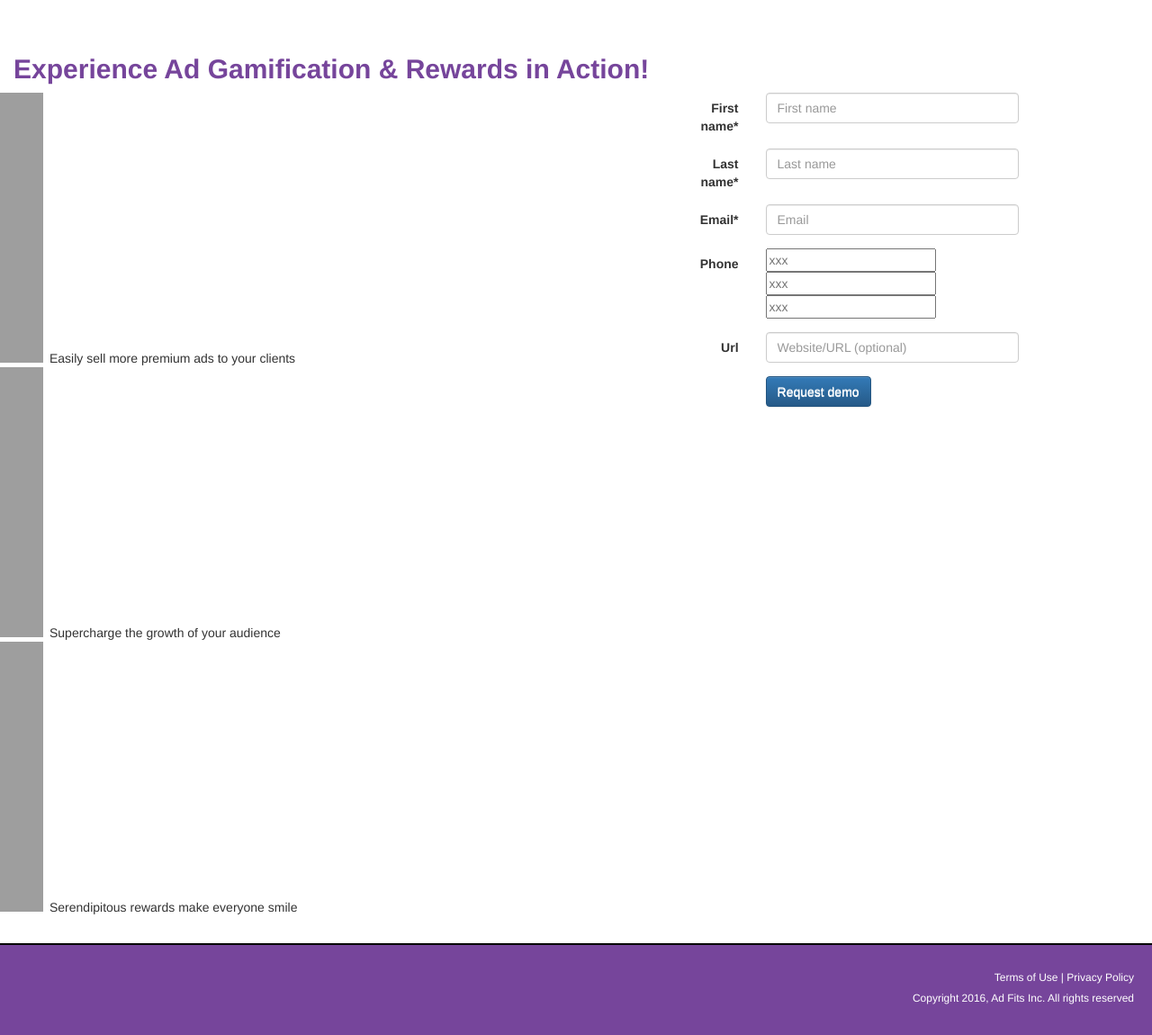
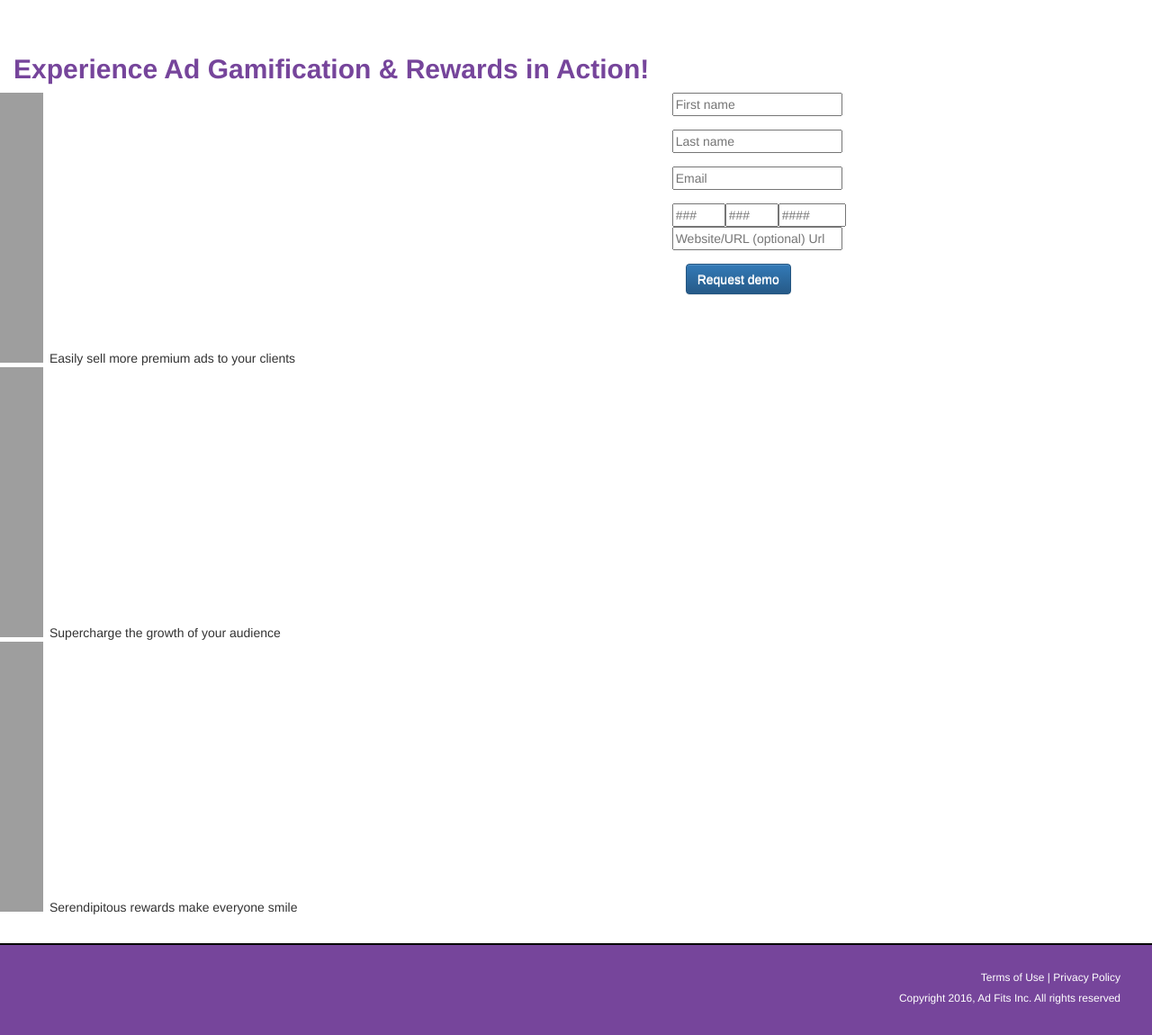
Before and after one commit to jeezybrick/ad_f_new, a Django app: page / in a window 1280 px wide. Shown: the part 100-1250 px from the top of the page at 90% size. Run offline with Django 3.2, Linux system fonts and the light colour scheme; some libraries are stand-ins or nearby versions.

Commit message:
fix footer position[3];add inline inputes;join doesnt work

```diff
--- a/init/forms.py
+++ b/init/forms.py
@@ -1,33 +1,47 @@
 from django import forms
 from crispy_forms.helper import FormHelper
-from crispy_forms.layout import Submit, Layout, Field
+from crispy_forms.layout import Submit, Layout, Field, Div
+from crispy_forms.bootstrap import InlineField
 
 
 class MyWidget(forms.widgets.MultiWidget):
     def __init__(self, attrs=None):
-
         _widgets = (
-            forms.widgets.TextInput(attrs={}),
-            forms.widgets.TextInput(),
-            forms.widgets.TextInput(),
+            forms.widgets.TextInput(attrs={'size': '4', 'placeholder': '###', 'maxlength': '3'}),
+            forms.widgets.TextInput(attrs={'size': '4', 'placeholder': '###', 'maxlength': '3'}),
+            forms.widgets.TextInput(attrs={'size': '6', 'placeholder': '####', 'maxlength': '4'}),
         )
         super(MyWidget, self).__init__(_widgets, attrs)
 
     def decompress(self, value):
         if value:
-            return [value.day, value.month, value.year]
+            print(value)
+            #return [value.day, value.month, value.year]
+            return ''.join(value)
         return [None, None, None]
 
     def format_output(self, rendered_widgets):
-        return ''.join(rendered_widgets)
+        return (
+                '<div class="row phone-inputs">'
+                '<div class="col-lg-12">'
+                '<div class="form-inline">'
+                '<div class="col-md-3 col-xs-3 col-sm-10">%s</div>'
+                '<div class="col-md-1 col-xs-3 col-sm-10 text-center">-</div>'
+                '<div class="col-md-3 col-xs-3 col-sm-2">%s</div>'
+                '<div class="col-md-1 col-xs-3 col-sm-2 text-center">-</div>'
+                '<div class="col-md-3 col-xs-4 col-sm-2">%s</div>'
+                '</div>'
+                '</div>'
+                '</div>'
+               ) % tuple(rendered_widgets)
+        # return ''.join(rendered_widgets)
 
 
 class DemoForm(forms.Form):
-
     first_name = forms.CharField()
     last_name = forms.CharField()
     email = forms.EmailField()
-    phone = forms.CharField(required=False, widget=MyWidget)
+    phone = forms.CharField(required=False, widget=MyWidget, label='')
     url = forms.URLField(required=False)
 
     def __init__(self, *args, **kwargs):
@@ -37,29 +51,31 @@
         self.helper.form_id = 'demo_form'
         self.helper.form_action = '#'
         self.helper.form_class = 'form-horizontal'
-        self.helper.label_class = 'col-md-2'
         self.helper.field_class = 'col-md-7'
 
         self.helper.add_input(Submit('submit', 'Request demo',
                                      css_class='btn btn-default btn-md'))
 
         self.helper.layout = Layout(
-            Field(
-                'first_name', placeholder='First name', css_class='col-lg-1'
+
+            InlineField(
+                'first_name'
             ),
-            Field(
-                'last_name', placeholder='Last name'
+            InlineField(
+                'last_name'
             )
             ,
-            Field(
-                'email', placeholder='Email'
+            InlineField(
+                'email'
             )
             ,
-            Field(
-                'phone', placeholder='xxx'
+            Div(
+                InlineField(
+                    'phone'
+                ), css_class='form-inline'
             )
             ,
-            Field(
+            InlineField(
                 'url', placeholder='Website/URL (optional)'
             )
         )
--- a/init/views.py
+++ b/init/views.py
@@ -27,7 +27,6 @@
             'title': self.title,
         }
         if form.is_valid():
-            print('form valid')
             return redirect(self.get_success_url())
         return TemplateResponse(request, self.template_name, context)
 
--- a/static/css/style.css
+++ b/static/css/style.css
@@ -1,3 +1,12 @@
+html {
+  position: relative;
+  min-height: 100%;
+}
+
+body {
+  /* Margin bottom by footer height */
+  margin-bottom: 100px;
+}
 .header {
     height: 100px;
     background-color: #76459B;
@@ -7,6 +16,9 @@
 }
 
 .footer {
+    position: absolute;
+    bottom: 0;
+    width: 100%;
     height: 100px;
     background-color: #76459B;
     color: #ffffff;
@@ -32,3 +44,8 @@
     padding-top: 15px;
     padding-left: 60px;
 }
+
+.phone-inputs div{
+    padding: 0 5px 5px 5px;
+    margin: 0;
+}
--- a/templates/home.html
+++ b/templates/home.html
@@ -36,7 +36,7 @@
                         </ul>
 
                     </div>
-                    <div class="col-lg-5">
+                    <div class="col-lg-4">
                         {% crispy form %}
                     </div>
                 </div>
--- a/templates/partials/footer.html
+++ b/templates/partials/footer.html
@@ -1,7 +1,7 @@
 {% load i18n %}
 
-<footer>
-    <div class="footer col-lg-12 col-md--12 col-sm-12 col-xs-12 text-right">
+<footer class="footer">
+    <div  class="col-lg-12 col-md--12 col-sm-12 col-xs-12 text-right">
         <h6>Terms of Use | Privacy Policy</h6>
         <h6>Copyright 2016, Ad Fits Inc. All rights reserved</h6>
 
```
